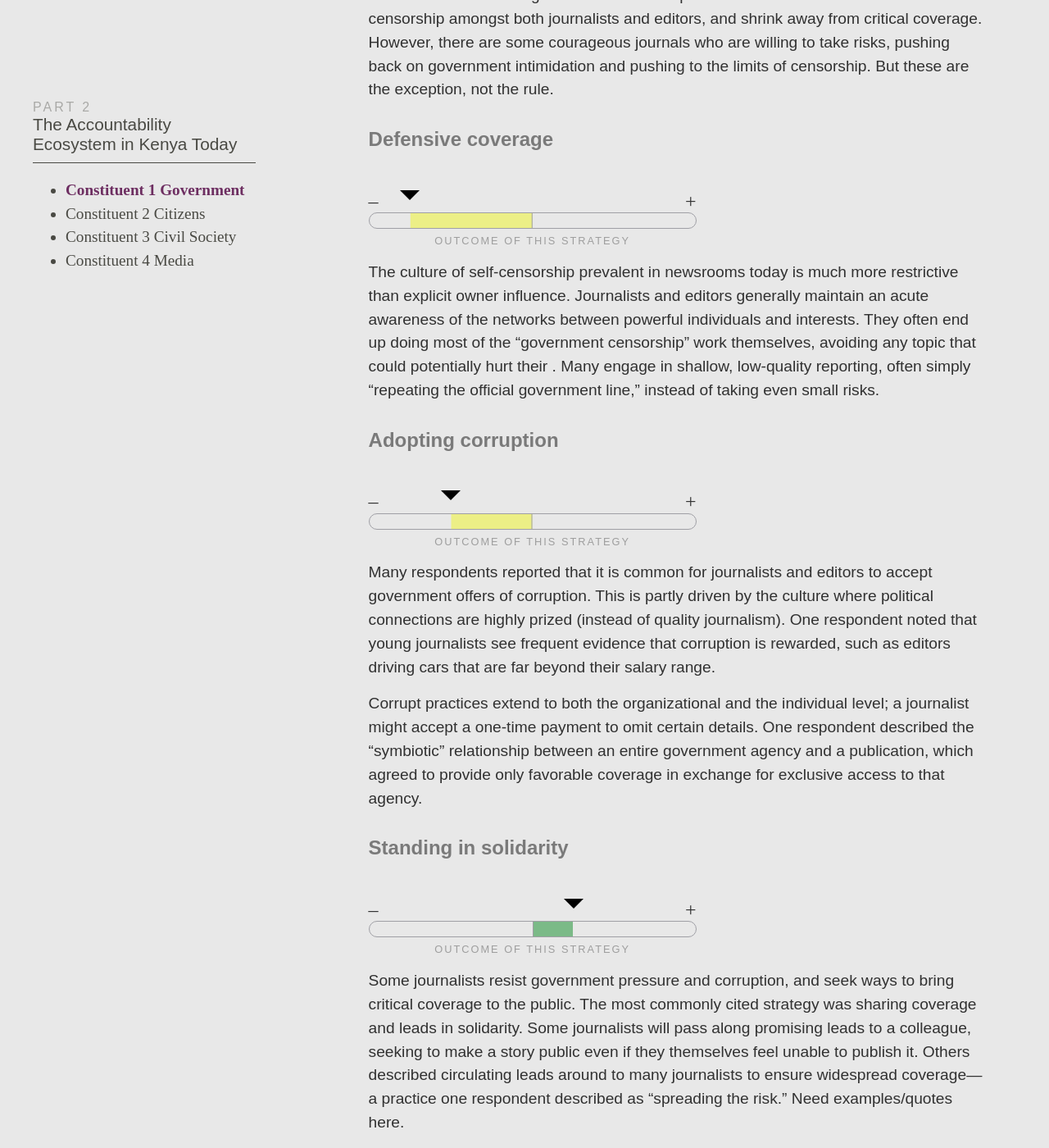
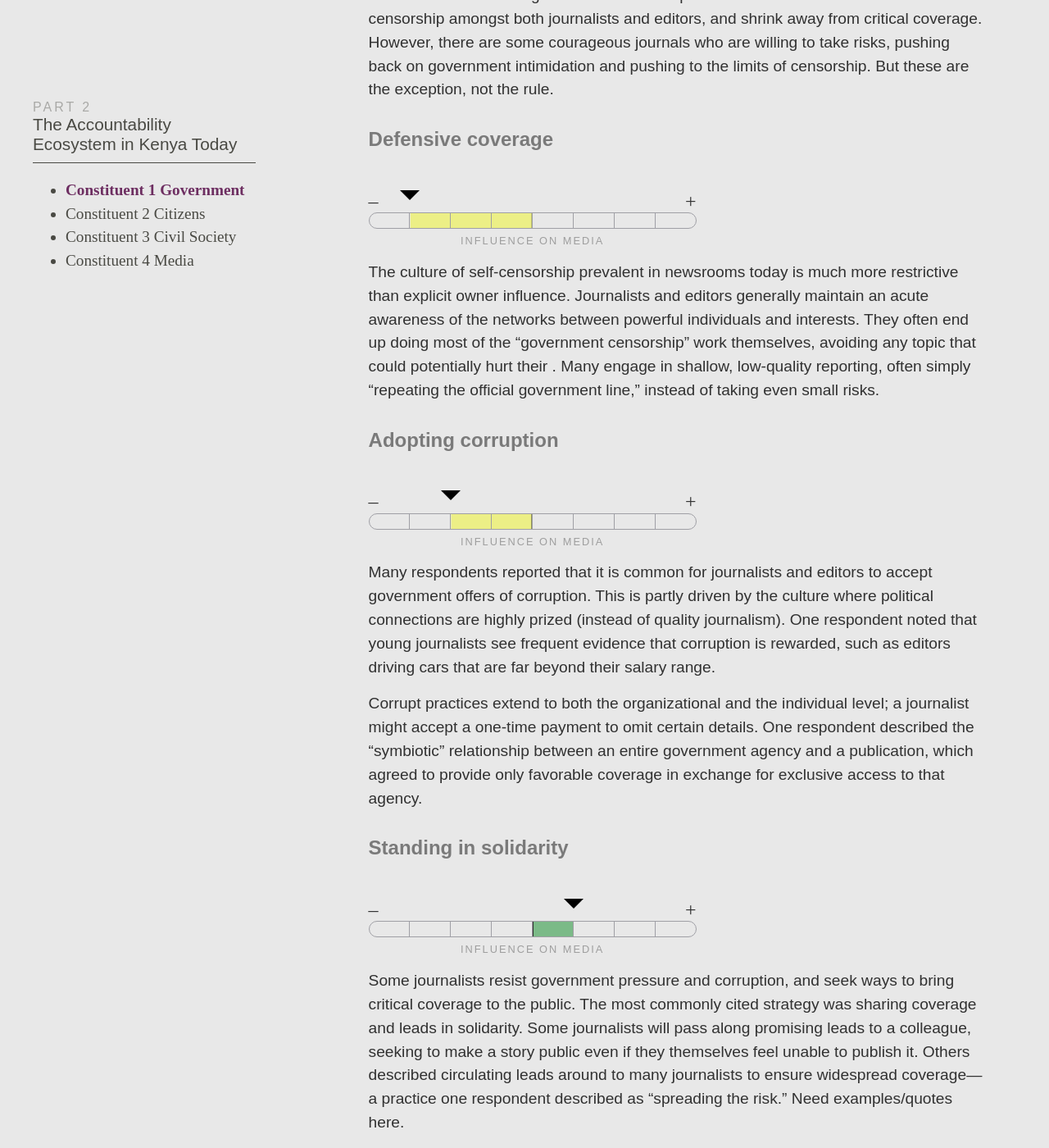
Before and after one commit to theReboot/onken, a Jekyll site: the page built from 2-accountability-ecosystem-kenya/index.md, in a window 1280 px wide and 1400 px high, scrolled down 5172 px. Shown: the whole window at 82% size. Built offline with Jekyll 4.4.1, drawn with Linux system fonts in a browser that asks for light colours; nearby versions of some CDN libraries.

Commit message:
Added tick marks

```diff
--- a/_includes/meter.html
+++ b/_includes/meter.html
@@ -3,6 +3,16 @@
   <div class="meter__label__negative">–</div>
   <div class="meter__label__positive">+</div>
   <div class="meter">
+    <div class="tick__wrap">
+      <div class="tick"></div>
+      <div class="tick"></div>
+      <div class="tick"></div>
+      <div class="tick"></div>
+      <div class="tick"></div>
+      <div class="tick"></div>
+      <div class="tick"></div>
+      <div class="tick"></div>
+    </div>
     <div class="meter__inner {{ include.effect }}" style="width: calc({{ include.amount }}% / 2);"></div>
   </div>
 </div>
--- a/assets/main.scss
+++ b/assets/main.scss
@@ -798,7 +798,7 @@ nav {
   max-width: $meterWidth;
 
   &::after {
-    content: 'Outcome of this strategy';
+    content: 'Influence on media';
     display: block;
     font-family: $sansSerif;
     font-size: .8rem;
@@ -849,6 +849,29 @@ nav {
   width: 100%;
 }
 
+.tick__wrap {
+  display: flex;
+  flex-direction: row;
+  height: $meterHeight;
+  position: absolute;
+  width: 100%;
+  z-index: 2;
+}
+
+.tick {
+  mix-blend-mode: multiply;
+  border-left: 1px solid $grey;
+  display: block;
+  flex-grow: 1;
+  height: $meterHeight;
+  top: 0;
+
+  // left tick has no border
+  &:first-child {
+    border: 0;
+  }
+}
+
 .meter__inner {
   bottom: 0;
   height: $meterHeight;
@@ -861,7 +884,7 @@ nav {
     // width: calc(#{$score}% / 2);
 
     &::after {
-      background: $grey;
+      background: $black;
       content: '';
       height: $meterHeight;
       left: 0;
@@ -878,7 +901,7 @@ nav {
     transform: translateX(-100%);
 
     &::after {
-      background: $grey;
+      background: $black;
       content: '';
       height: $meterHeight;
       position: absolute;
```
Also changed, not shown: 2 other files.
